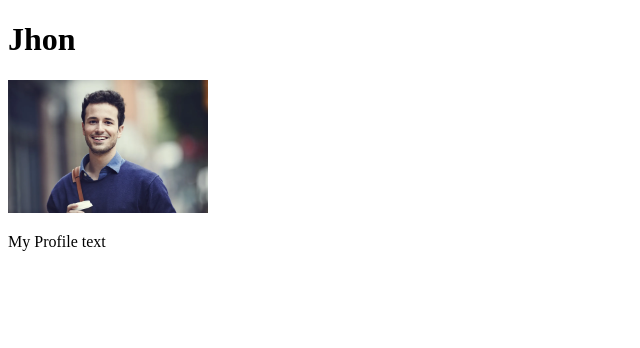
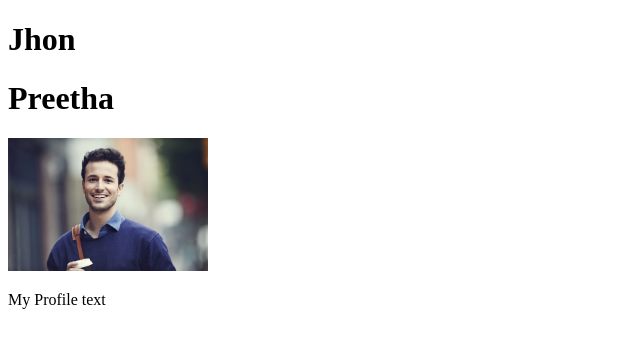
Before and after one commit to impoongodi/Portfolio-Website, a plain HTML site: page index.html in a window 1280 px wide. Shown: the whole page, without its empty margins (0-640 px from the left). Drawn offline with Linux system fonts and the light colour scheme.

Commit message:
added new name

```diff
--- a/index.html
+++ b/index.html
@@ -7,6 +7,7 @@
 </head>
 <body>
     <h1>Jhon</h1>
+    <h1>Preetha</h1>
     <img src="profile.webp" width="200px">
     <p>My Profile text</p>
 </body>
```
